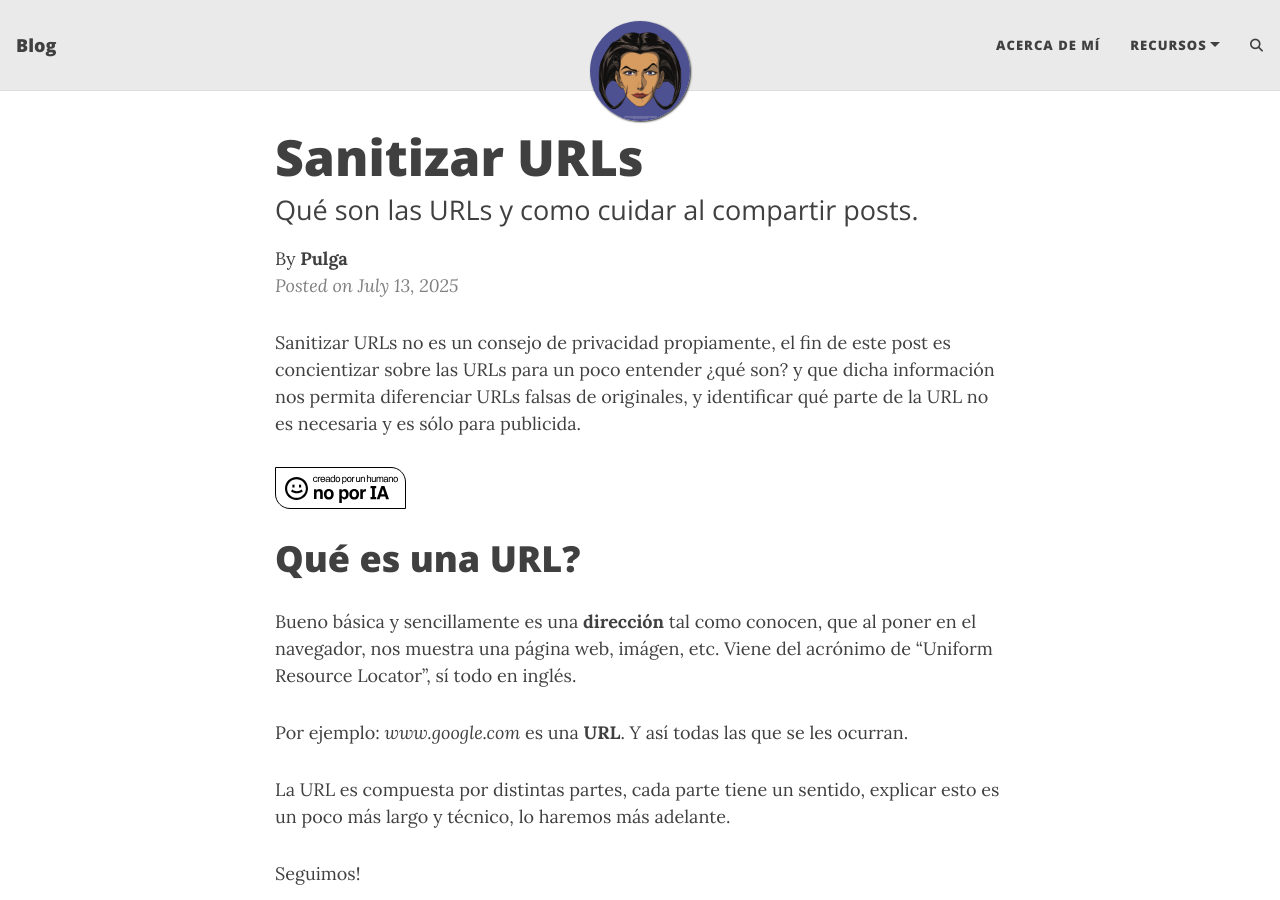
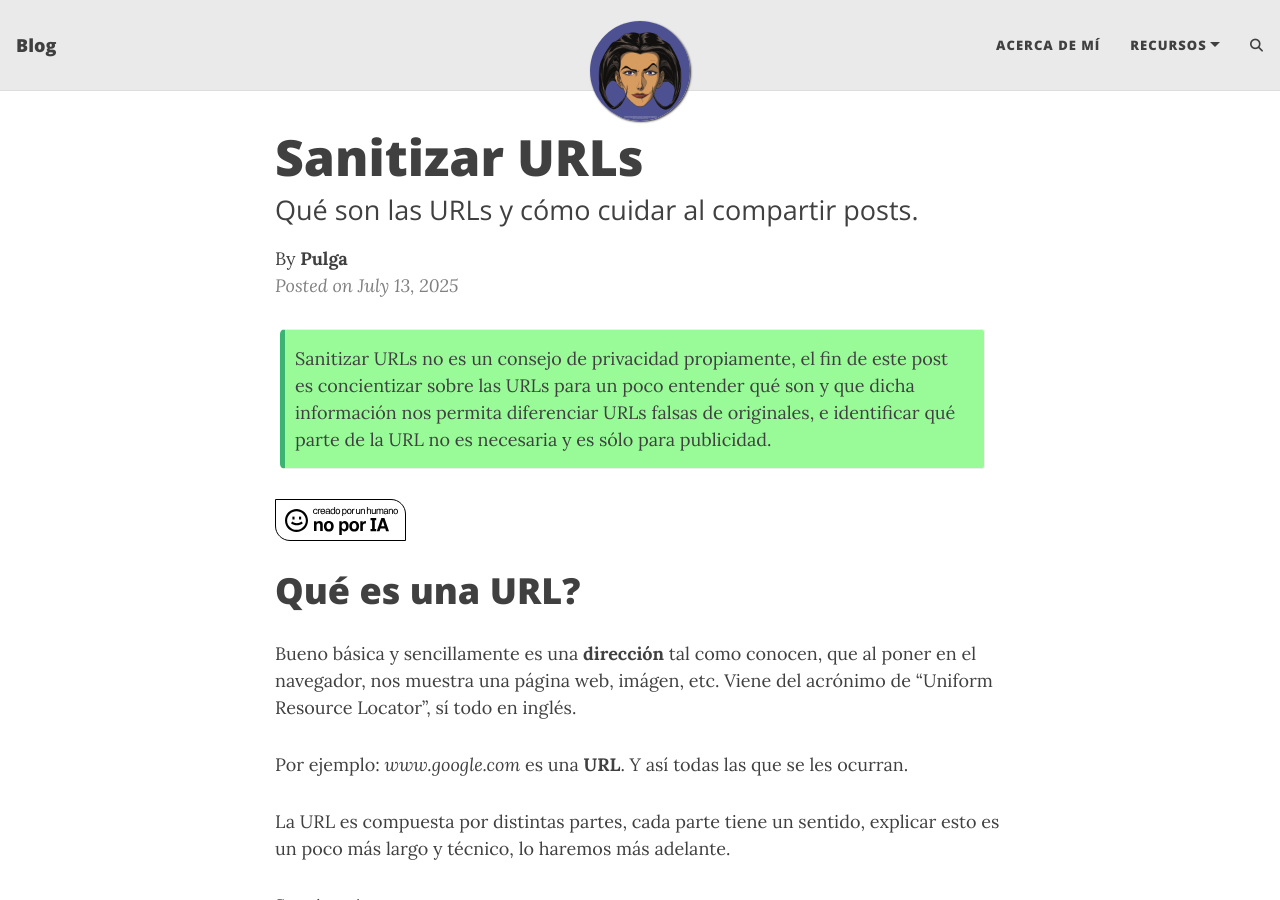
Before and after one commit to Pulga8/pulga8.github.io, a Jekyll site: the page built from _posts/2025-07-13-sanitizar-urls.md, in a window 1280 px wide and 900 px high. Built offline with Jekyll 4.4.1, drawn with Linux system fonts in a browser that asks for light colours; comment, search, counter and statistics services are not loaded.

Commit message:
fix typo

```diff
--- a/_posts/2025-07-13-sanitizar-urls.md
+++ b/_posts/2025-07-13-sanitizar-urls.md
@@ -1,15 +1,15 @@
 ---
 layout: post
 title: Sanitizar URLs
-subtitle: Qué son las URLs y como cuidar al compartir posts.
+subtitle: Qué son las URLs y cómo cuidar al compartir posts.
 thumbnail-img: /assets/img/ga4.png
 share-img: /assets/img/ga4.png
 tags: [Sanitizar, URL, ClearURL, Sanitize, Sanitization URL]
 author: Pulga
 ---
 
-{: .block-tip}
-Sanitizar URLs no es un consejo de privacidad propiamente, el fin de este post es concientizar sobre las URLs para un poco entender ¿qué son? y que dicha información nos permita diferenciar URLs falsas de originales, y identificar qué parte de la URL no es necesaria y es sólo para publicida.
+{: .box-success}
+Sanitizar URLs no es un consejo de privacidad propiamente, el fin de este post es concientizar sobre las URLs para un poco entender qué son y que dicha información nos permita diferenciar URLs falsas de originales, e identificar qué parte de la URL no es necesaria y es sólo para publicidad.
 
 ![](/assets/img/notbyai-es.svg)
 
```
